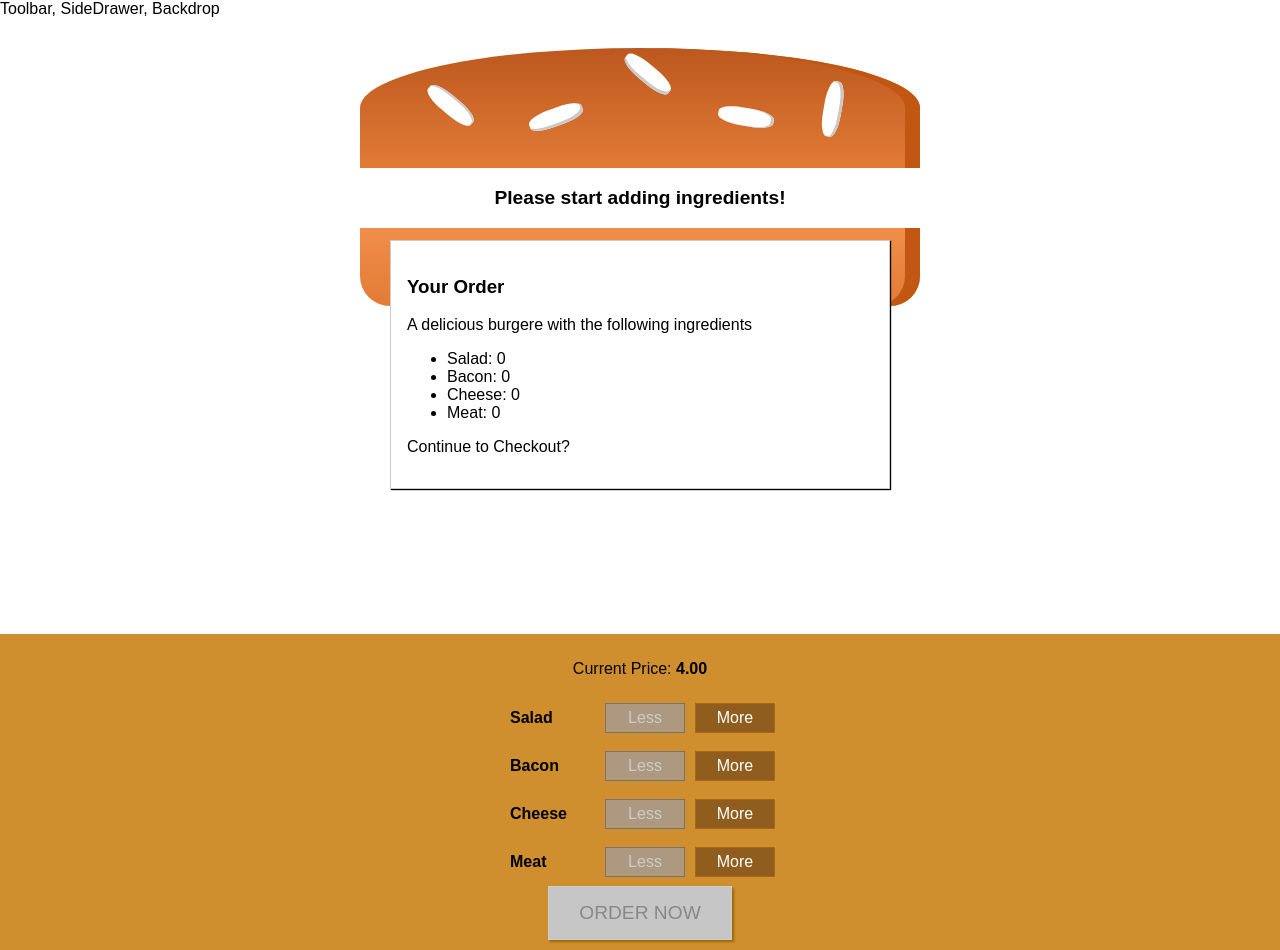
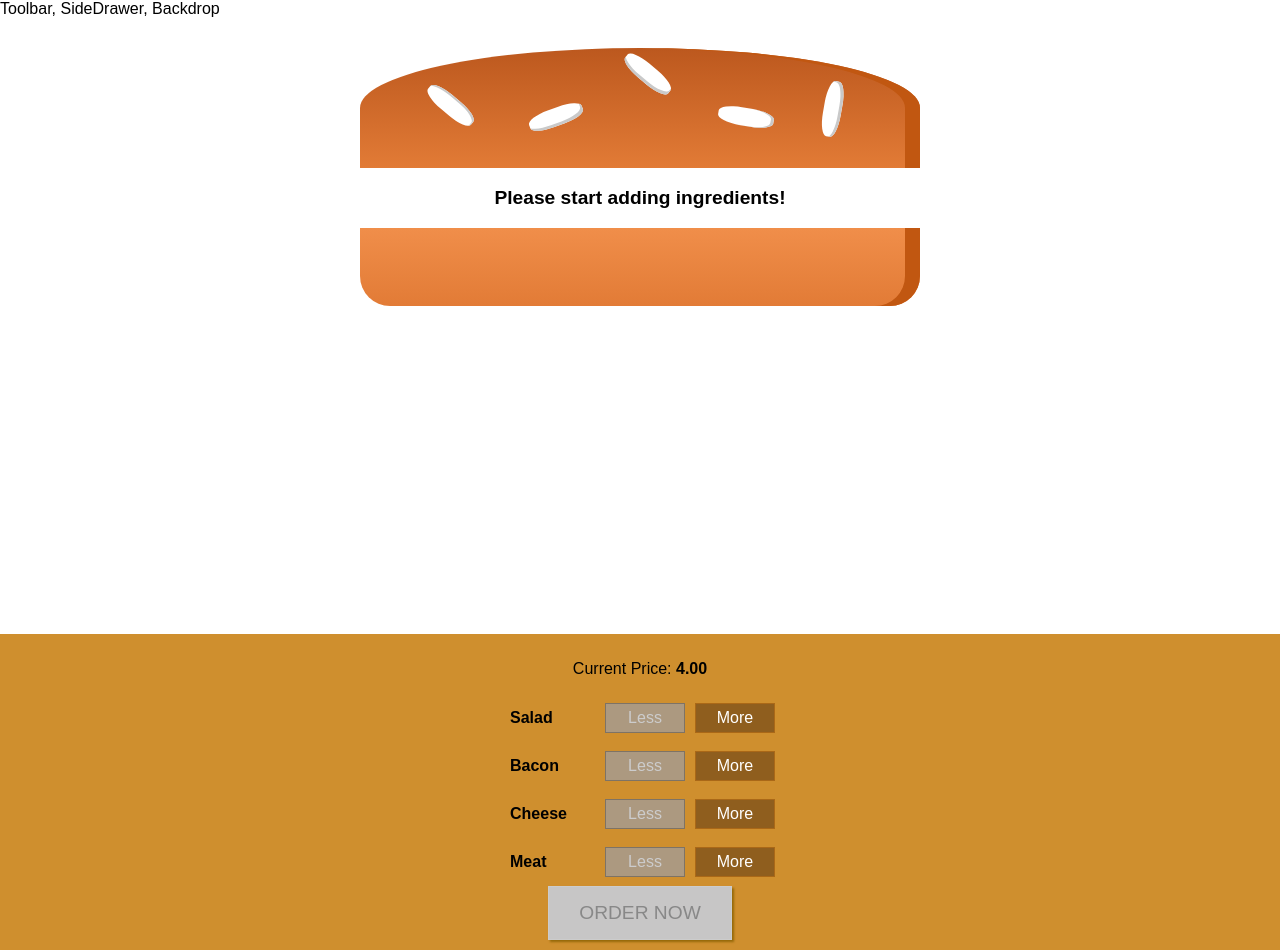
Before and after one commit to Agile-fox/React-Burger-Builder, a React (Create React App) app: page / in a window 1280 px wide. Built offline with nearby package versions, Linux system fonts and the light colour scheme.

Commit message:
adding working modal button, after clicking order now your order  modal appears

```diff
--- a/src/components/Burger/BuildControls/BuildControls.js
+++ b/src/components/Burger/BuildControls/BuildControls.js
@@ -23,6 +23,7 @@
         <button
         className={classes.OrderButton}
         disabled={!props.purchasable}
+        onClick={props.ordered}
         >ORDER NOW</button>
     </div>
 );
--- a/src/components/UI/Modal/Modal.js
+++ b/src/components/UI/Modal/Modal.js
@@ -2,7 +2,11 @@
 import classes from './Modal.module.scss';
 
 const modal = (props) => (
-    <div className={classes.Modal}>
+    <div className={classes.Modal}
+    style={{
+        transform: props.show ? 'translateY(0)' : 'translateY(-100vh',
+        opacity: props.show ? '1' : '0',
+    }}>
         {props.children}
     </div>
 );
--- a/src/containers/BurgerBuilder/BurgerBuilder.js
+++ b/src/containers/BurgerBuilder/BurgerBuilder.js
@@ -20,7 +20,8 @@
             meat: 0
         },
         totalPrice: 4,
-        purchasable: false
+        purchasable: false,
+        purchasing: false
     }
 
     updatePurchaseState(ingredients) {
@@ -70,6 +71,10 @@
         this.updatePurchaseState(updatedIngredients);
     }
 
+    purchaseHandler = () => {
+        this.setState({purchasing: true});
+    }
+
     render() {
         const disabledInfo = {
             ...this.state.ingredients
@@ -80,7 +85,7 @@
             // we have here {salad: true, meat: false, ...}
             return(
                 <Fragment>
-                    <Modal>
+                    <Modal show={this.state.purchasing}>
                         <OrderSummary ingredients={this.state.ingredients}/>
                     </Modal>
                     <Burger ingredients={this.state.ingredients}/>
@@ -89,7 +94,8 @@
                         ingredientRemoved={this.removeIngredientHandler}
                         disabled={disabledInfo}
                         purchasable={this.state.purchasable}
-                        price={this.state.totalPrice} />
+                        price={this.state.totalPrice}
+                        ordered={this.purchaseHandler} />
                 </Fragment>
             );
     }
```
